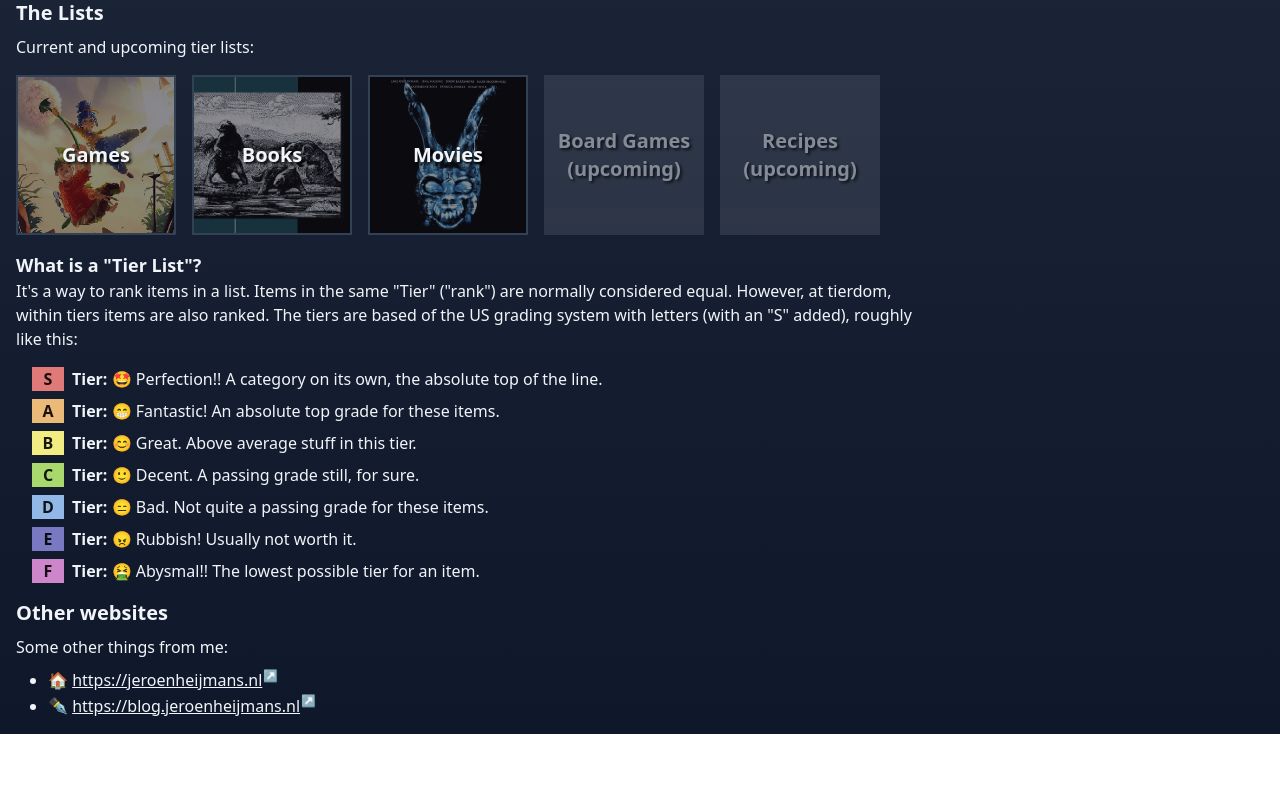
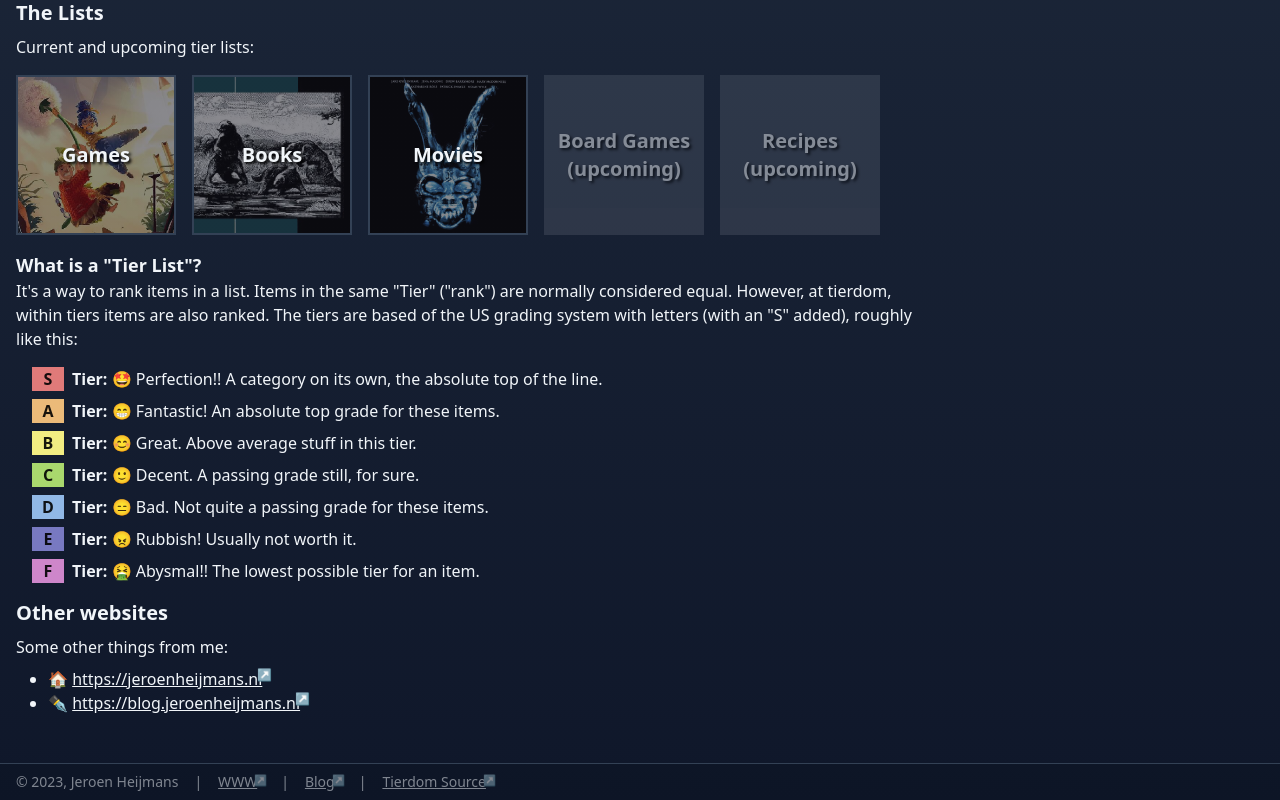
Before and after one commit to jeroenheijmans/tierdom, a SvelteKit app: page / in a window 1280 px wide. Shown: the part 301-1101 px from the top of the page. Before the commit the page ends 1035 px from the top, so only its background shows below. Built offline with nearby package versions, Linux system fonts and the light colour scheme.

Commit message:
Footer and layout tweaks

```diff
--- a/src/app.css
+++ b/src/app.css
@@ -8,13 +8,14 @@
   }
 
   .a-external {
-    @apply underline hover:text-slate-500;
+    @apply underline hover:text-slate-500 relative pr-2;
   }
   .a-external:after {
     content: '↗';
-    vertical-align: super;
     display: inline-block;
-    margin-left: 1px;
+    position: absolute;
+    top: -2px;
+    right: -2px;
     font-size: 0.75em;
   }
 }
--- a/src/routes/+layout.svelte
+++ b/src/routes/+layout.svelte
@@ -4,7 +4,8 @@
   import { LayoutMode, layoutMode, toggleRectangleMode, toggleSquareMode } from '../lib/stores';
 </script>
 
-<div class="min-h-screen bg-gradient-to-b from-slate-800 to-slate-900 text-slate-100 px-2 md:px-4">
+<div class="min-h-screen flex flex-col bg-gradient-to-b from-slate-800 to-slate-900 text-slate-100">
+  <div class="px-2 md:px-4 mb-8">
     <div class="max-w-page mx-auto pb-4">
       <nav class="flex flex-wrap gap-1 md:gap-4 pt-4">
         <NavItem href="/">Home</NavItem>
@@ -40,3 +41,19 @@
       <slot />
     </div>
   </div>
+  <footer class="mt-auto border-t border-t-slate-700 bg-black/10 py-2">
+    <div class="px-2 md:px-4 opacity-50 text-sm">
+      <div class="max-w-page mx-auto flex gap-4">
+        <span>© 2023, Jeroen Heijmans</span>
+        <span class="hidden md:inline-block">|</span>
+        <!-- svelte-ignore security-anchor-rel-noreferrer -->
+        <a class="a-external" target="_blank" href="https://jeroenheijmans.nl">WWW</a>
+        <span class="hidden md:inline-block">|</span>
+        <!-- svelte-ignore security-anchor-rel-noreferrer -->
+        <a class="a-external" target="_blank" href="https://blog.jeroenheijmans.nl">Blog</a>
+        <span class="hidden md:inline-block">|</span>
+        <a class="a-external" target="_blank" rel="noreferrer" href="https://github.com/jeroenheijmans/tierdom">Tierdom Source</a>
+      </div>
+    </div>
+  </footer>
+</div>
```
Also changed, not shown: src/routes/about/+page.svelte (+6 -9 lines). Lines whose indentation alone changed are shown as unchanged.
